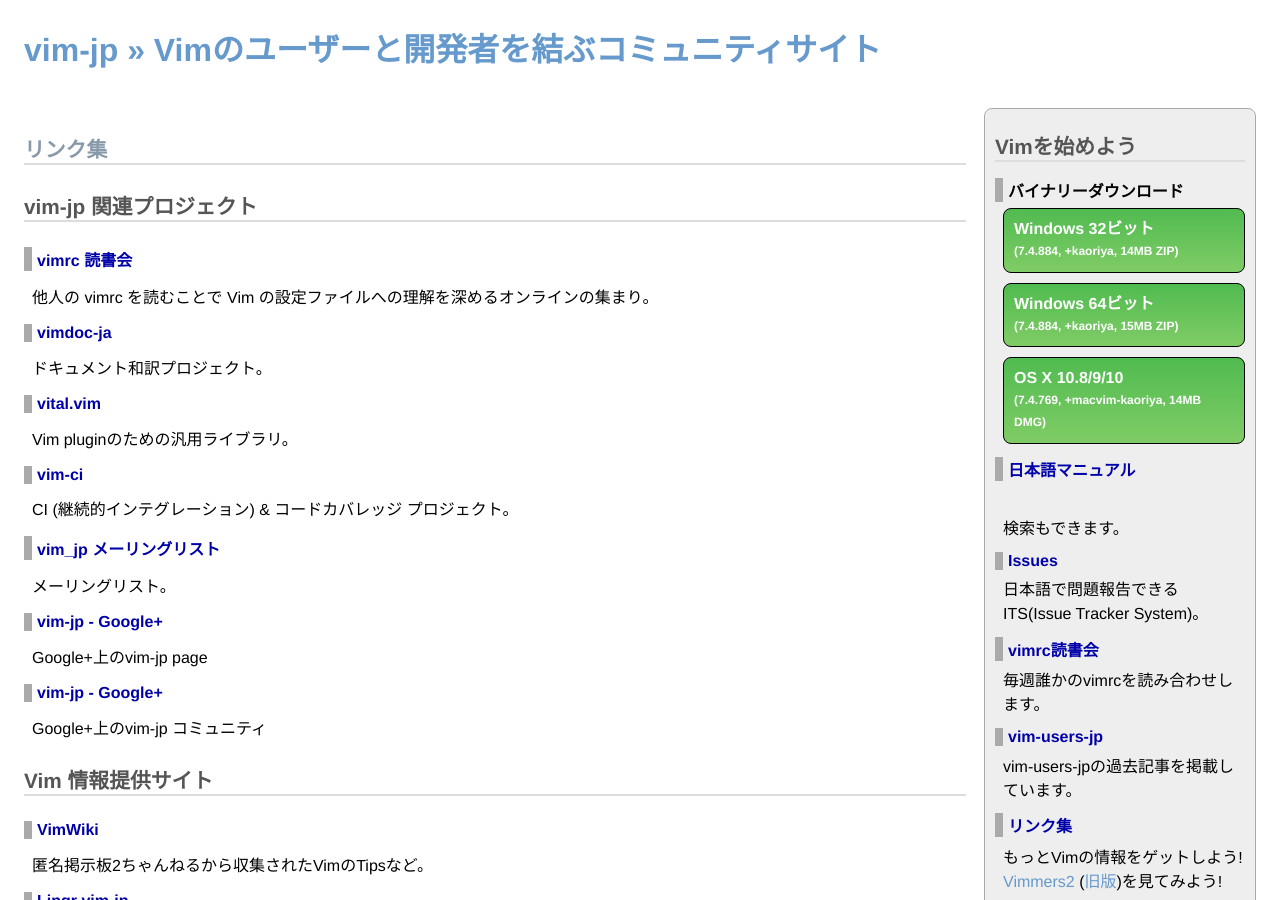
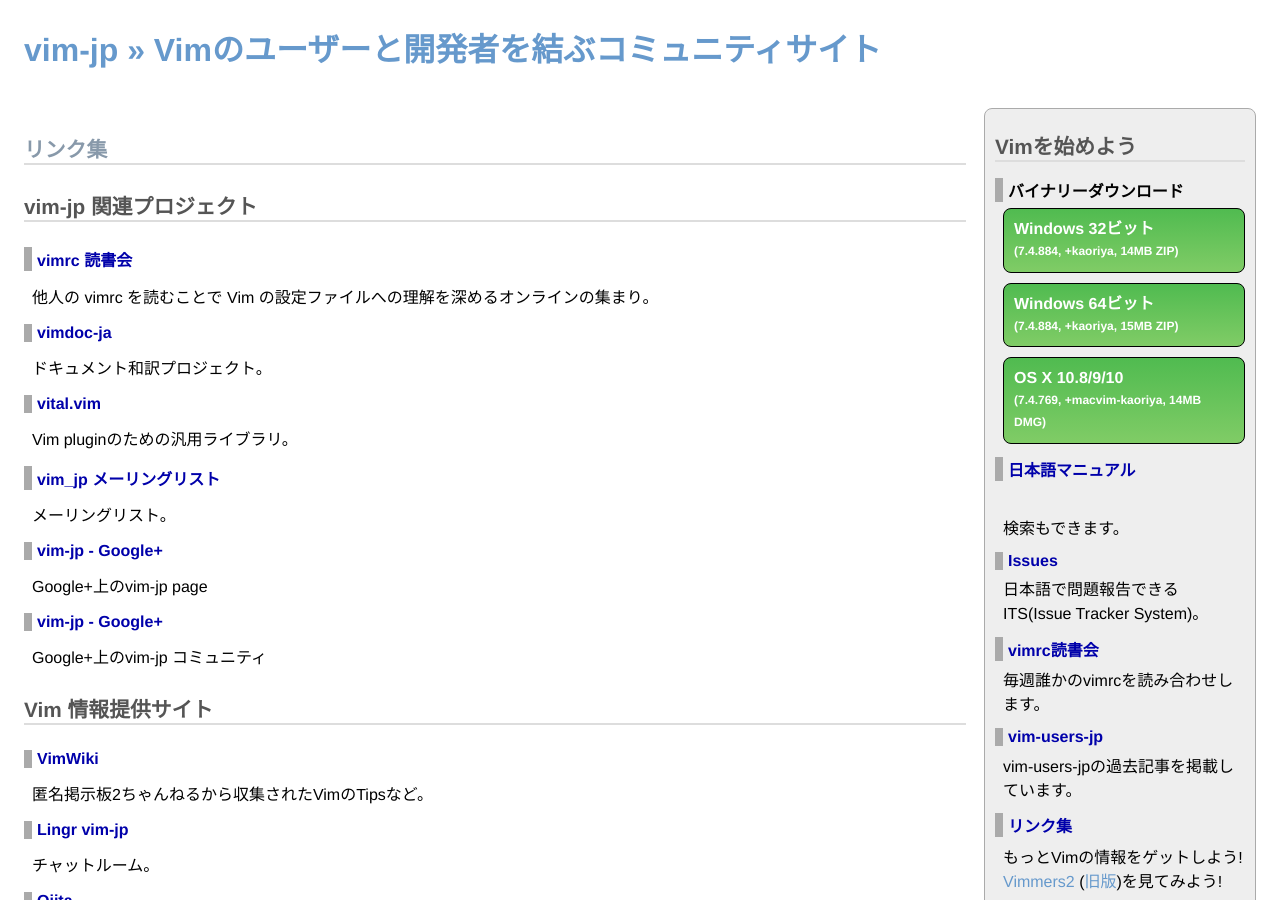
Before and after one commit to vim-jp/vim-jp.github.io, a Jekyll site: the page built from links.html, in a window 1280 px wide and 900 px high. Built offline with Jekyll 4.4.1, drawn with Linux system fonts in a browser that asks for light colours; nearby versions of some CDN libraries; Markdown is read by kramdown in place of the engine named in the settings; comment, search, counter and statistics services are not loaded.

Commit message:
vim-ci is deprecated

```diff
--- a/links.html
+++ b/links.html
@@ -14,8 +14,6 @@
     <dd>ドキュメント和訳プロジェクト。</dd>
     <dt><a href="https://github.com/vim-jp/vital.vim">vital.vim</a></dt>
     <dd>Vim pluginのための汎用ライブラリ。</dd>
-    <dt><a href="https://github.com/vim-jp/vim-ci">vim-ci</a></dt>
-    <dd>CI (継続的インテグレーション) &amp; コードカバレッジ プロジェクト。</dd>
     <dt><a href="http://groups.google.com/group/vim_jp">vim_jp メーリングリスト</a></dt>
     <dd>メーリングリスト。</dd>
     <dt><a href="https://plus.google.com/u/0/b/116931279283453650258/">vim-jp - Google+</a></dt>
```
